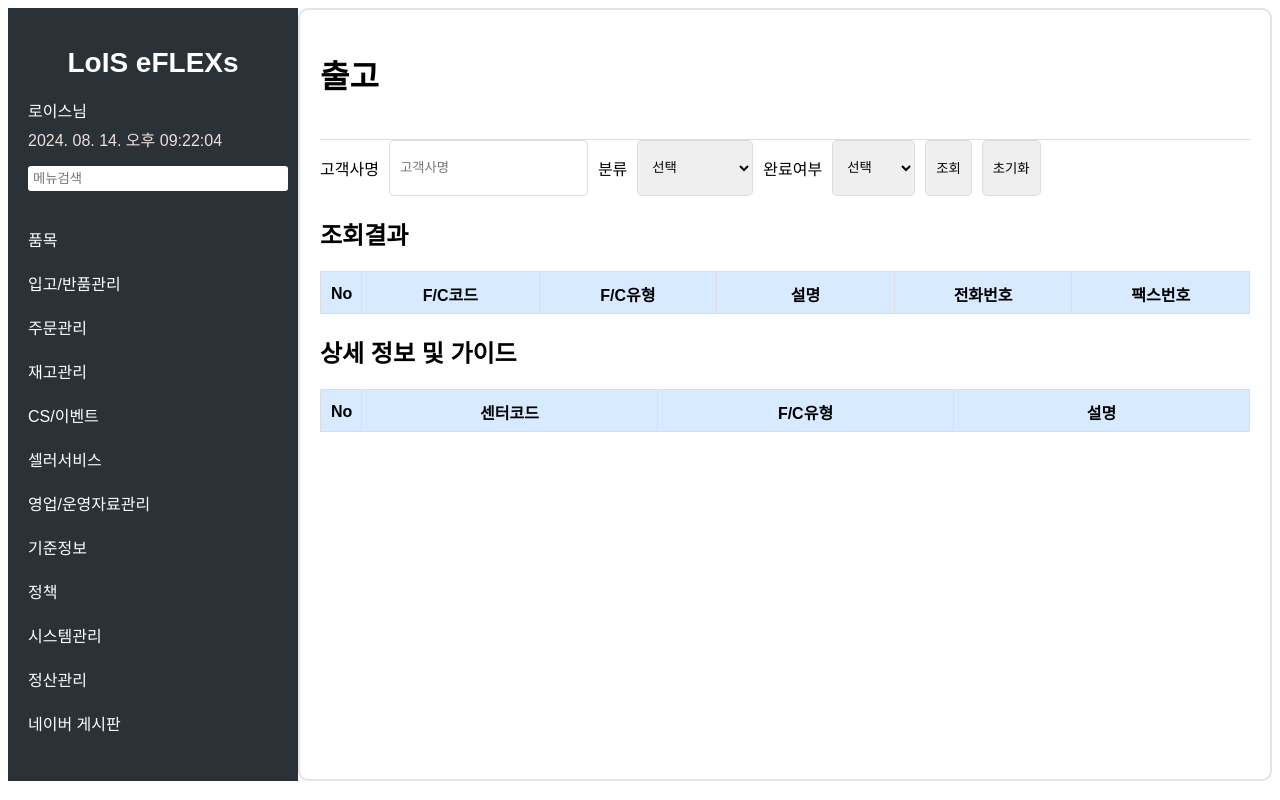
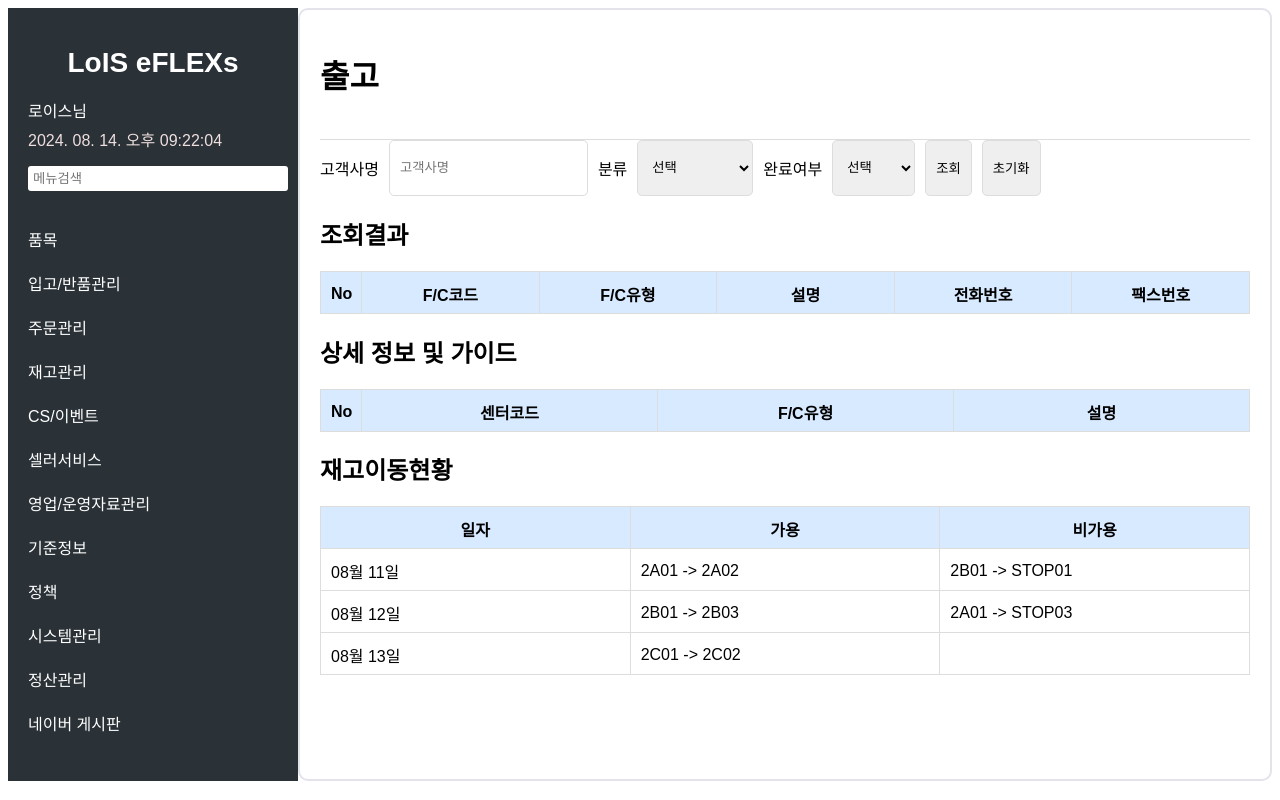
Before and after one commit to handsomem1n/NoticeBoard-prototype, a Flask app: a page that uses notice_app/templates/출고.html in a window 1280 px wide. Run offline with Flask 3, Linux system fonts and the light colour scheme; lists and menus that the app fills with data are empty.

Commit message:
1차적 구조

```diff
--- a/notice_app/static/main.css
+++ b/notice_app/static/main.css
@@ -289,3 +289,8 @@ th.content-column {
 }
 
 // ~ 반출
+
+
+// 입고, 출고 ~
+// 여기에 추가해줘.
+// ~ 입고, 출고
--- a/notice_app/static/main.js
+++ b/notice_app/static/main.js
@@ -252,3 +252,6 @@ function deleteRow() {
         table.rows[i].cells[1].innerHTML = i + 1;
     }
 }
+
+
+// 입력, 출력 html
--- a/notice_app/templates/입고.html
+++ b/notice_app/templates/입고.html
@@ -65,7 +65,7 @@
         </div>
         <div class="inbound_outbound_tables">
             <h2>조회결과</h2>
-            <table class="I/O-table">
+            <table class="IO-table">
                 <thead>
                     <tr>
                         <th class="no-column">No</th>
@@ -80,7 +80,7 @@
                     <!-- 공지사항 목록 -->
                 </tbody>
             </table>
-            <table id="I/O-detailTable">
+            <table id="IO-detailTable">
                 <h2>상세 정보 및 가이드</h2>
                 <thead>
                     <tr>
--- a/notice_app/templates/출고.html
+++ b/notice_app/templates/출고.html
@@ -80,8 +80,11 @@
                 <!-- 공지사항 목록 -->
             </tbody>
         </table>
+
+        <div class="detail-and-stock-movement">
+            <div class="detail-table">
+                <h2>상세 정보 및 가이드</h2>
                 <table id="I/O-detailTable">
-                <h2>상세 정보 및 가이드</h2>
                     <thead>
                         <tr>
                             <th class="no-column">No</th>
@@ -90,13 +93,45 @@
                             <th class="languageCode">설명</th>
                         </tr>
                     </thead>
-                </thead>
                     <tbody>
                         <!-- 공지사항 세부사항 -->
                     </tbody>
                 </table>
             </div>
+
+            <div class="stock-movement-table">
+                <h2>재고이동현황</h2>
+                <table>
+                    <thead>
+                        <tr>
+                            <th>일자</th>
+                            <th>가용</th>
+                            <th>비가용</th>
+                        </tr>
+                    </thead>
+                    <tbody>
+                        <tr>
+                            <td>08월 11일</td>
+                            <td>2A01 -> 2A02</td>
+                            <td>2B01 -> STOP01</td>
+                        </tr>
+                        <tr>
+                            <td>08월 12일</td>
+                            <td>2B01 -> 2B03</td>
+                            <td>2A01 -> STOP03</td>
+                        </tr>
+                        <tr>
+                            <td>08월 13일</td>
+                            <td>2C01 -> 2C02</td>
+                            <td></td>
+                        </tr>
+                    </tbody>
+                </table>
             </div>
+        </div>
+    </div>
+</div>
+
     <script src="{{ url_for('static', filename='main.js') }}"></script>
 </body>
 </html>
```
Lines whose indentation alone changed are shown as unchanged.
